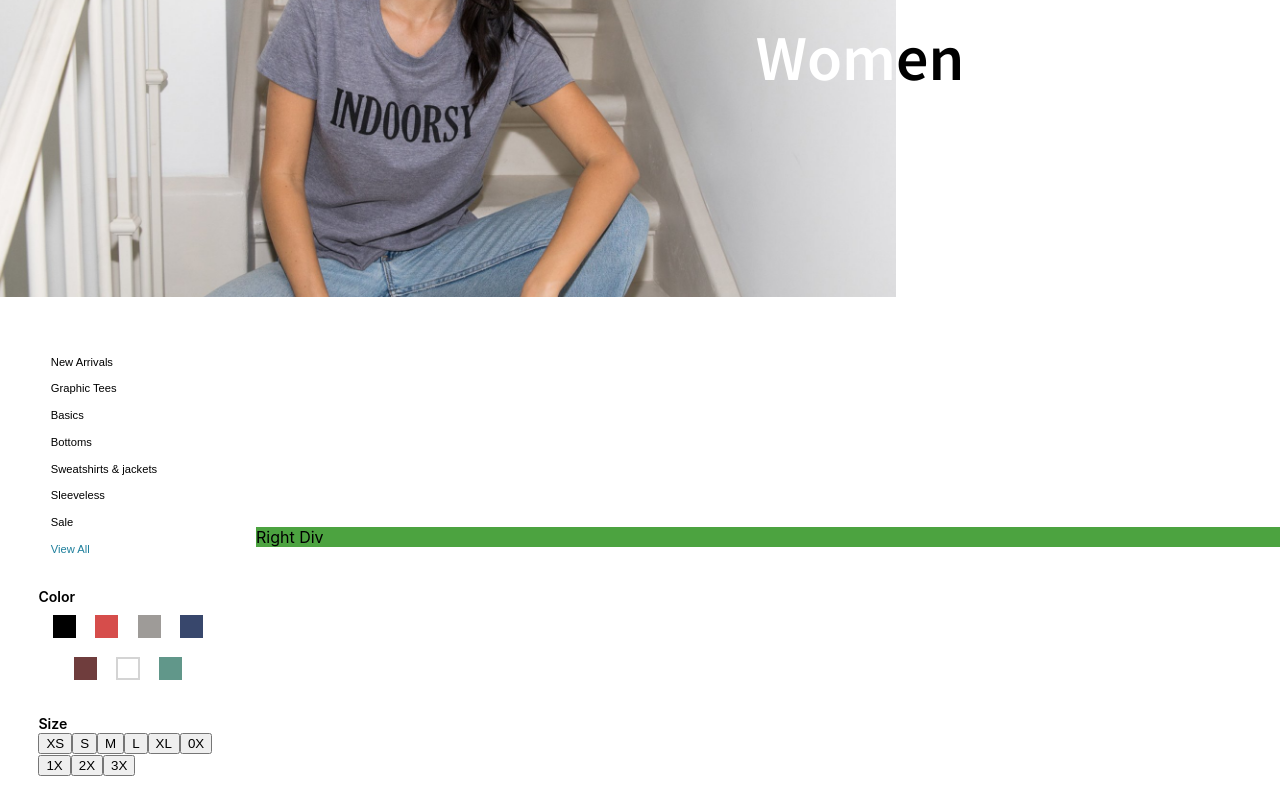
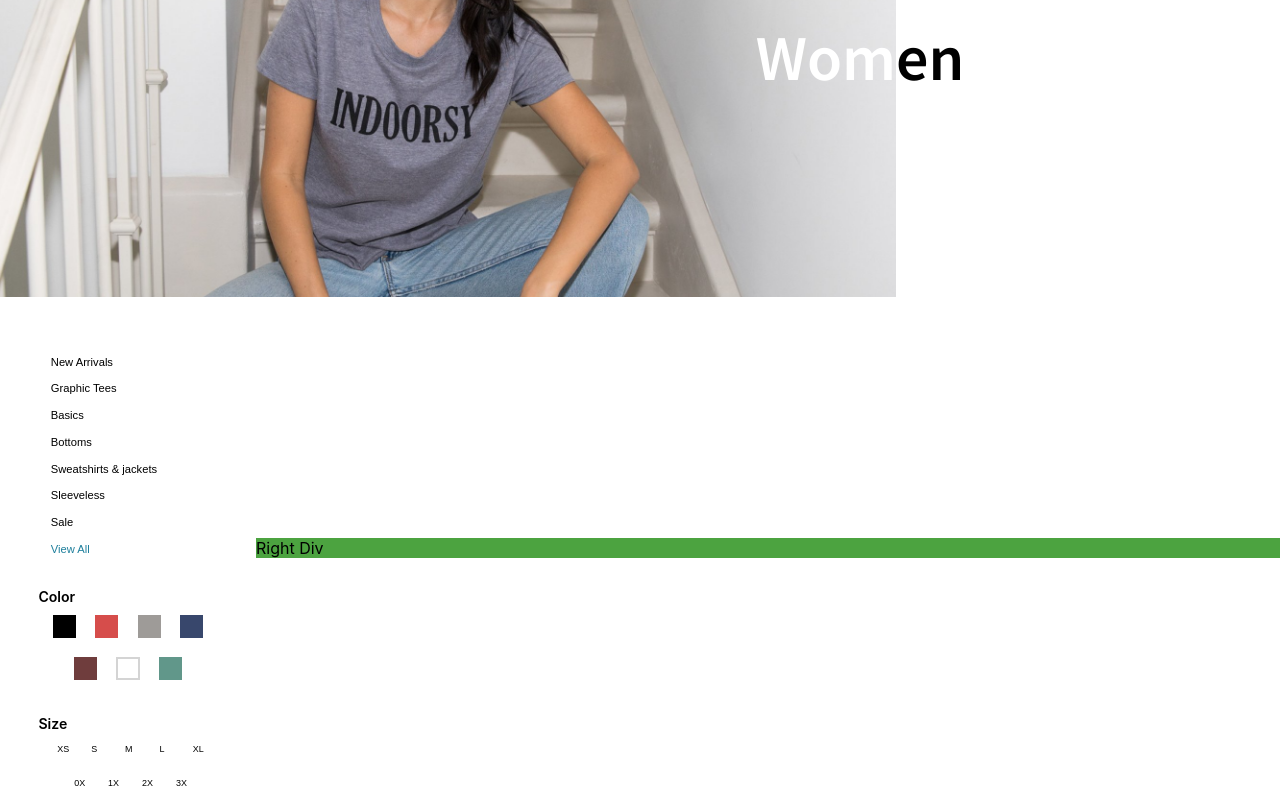
Before and after one commit to connorlagana/sw, a React (Create React App) app: page /women in a window 1280 px wide. Shown: the part 271-1071 px from the top of the page. Before the commit the page ends 1047 px from the top, so only its background shows below. Built offline with nearby package versions, Linux system fonts and the light colour scheme.

Commit message:
size buttons

```diff
--- a/src/App.scss
+++ b/src/App.scss
@@ -276,6 +276,24 @@
           background-color: rgb(97, 151, 138);
         }
       }
+
+      & .sizeButtons {
+        display: flex;
+        justify-content: center;
+        align-items: center;
+        flex-wrap: wrap;
+        // background-color: antiquewhite;
+
+        & button {
+          border: none;
+          background-color: rgba(0, 0, 0, 0);
+          height: 1.4vw;
+          width: 1.4vw;
+          font-size: 0.7vw;
+          margin: 1vh;
+          cursor: pointer;
+        }
+      }
     }
   }
 
```
